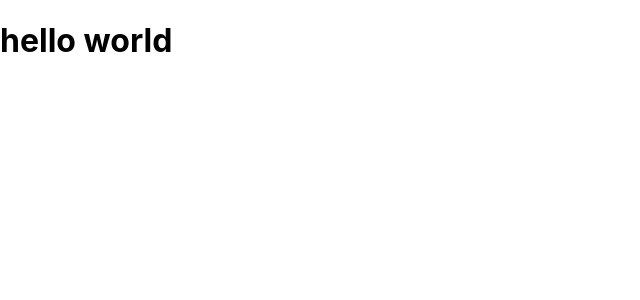
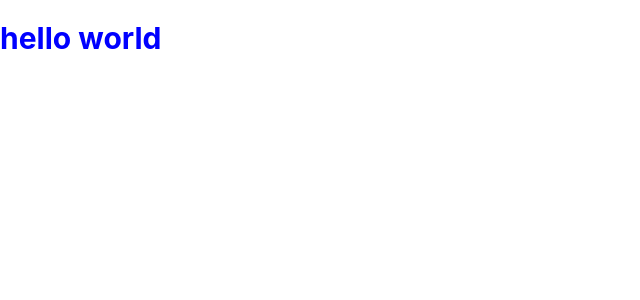
Before and after one commit to ifeanyi305/mathApp, a React (Create React App) app: page / in a window 1280 px wide. Shown: the top 300 px of the page, without its empty margins (0-640 px from the left). Built offline with nearby package versions, Linux system fonts and the light colour scheme.

Commit message:
math-app setup

```diff
--- a/src/App.js
+++ b/src/App.js
@@ -4,7 +4,7 @@ import React, { Component } from 'react';
 class App extends Component {
   render() {
     return (
-      <h1>hello world</h1>
+      <h1 className='h1'>hello world</h1>
     );
   }
 }
--- a/src/index.css
+++ b/src/index.css
@@ -11,3 +11,8 @@ code {
   font-family: source-code-pro, Menlo, Monaco, Consolas, 'Courier New',
     monospace;
 }
+
+.h1 {
+  font-size: 30px;
+  color: blue;
+}
```
